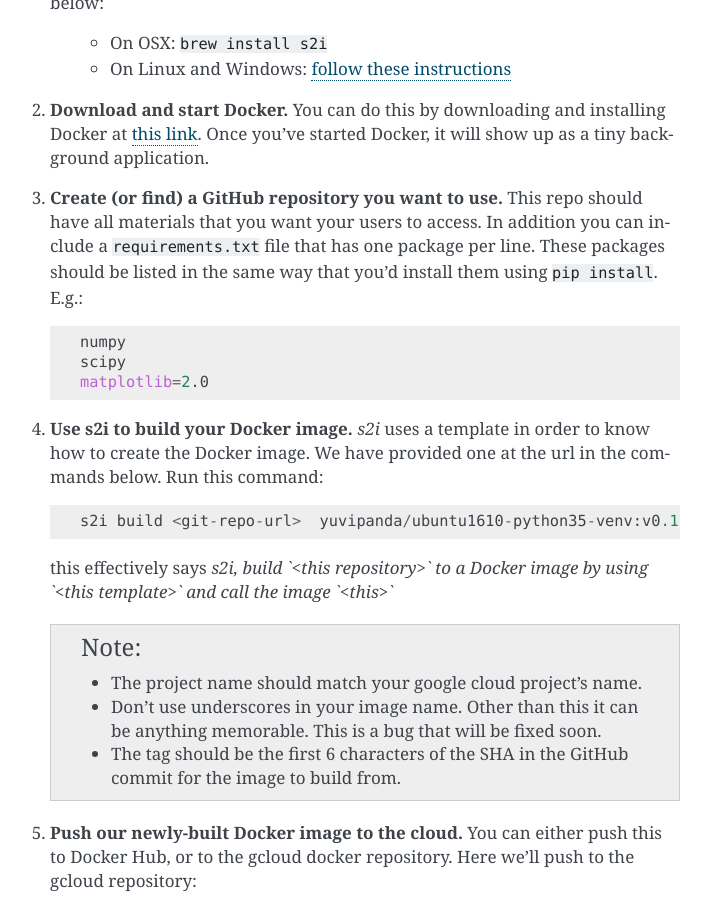
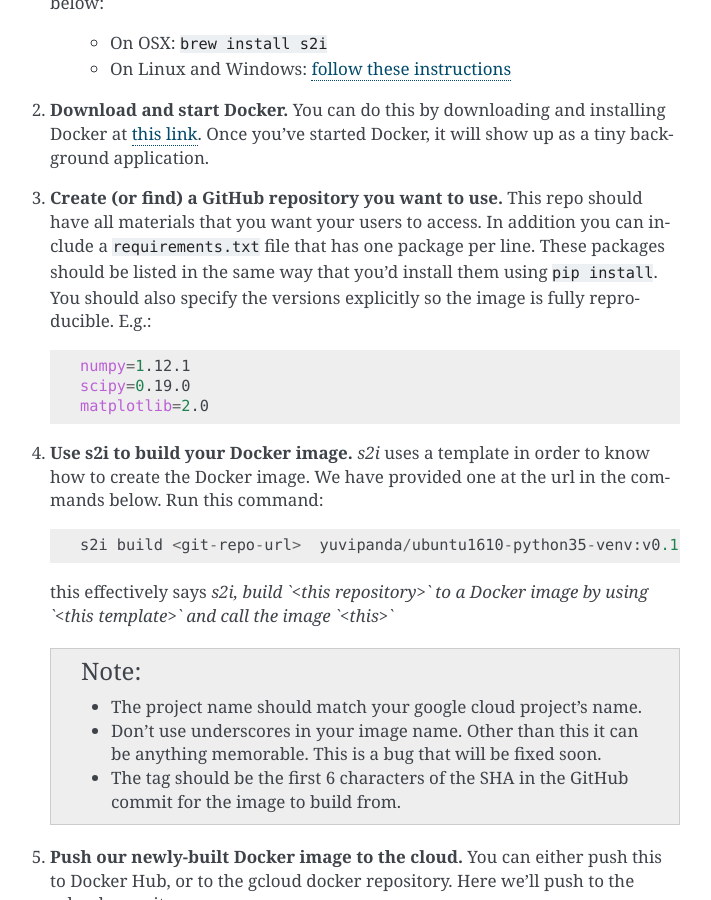
Before and after one commit to jupyterhub/zero-to-jupyterhub-k8s, a Sphinx documentation site: the page built from doc/source/extending.rst, in a window 1280 px wide and 900 px high, scrolled down 1930 px. Shown: the whole window, without its empty margins (400-1111 px from the left). Built offline with Sphinx 7.4.7, drawn with Linux system fonts in a browser that asks for light colours.

Commit message:
Explicitly specify versions in requirements.txt

```diff
--- a/doc/source/extending.rst
+++ b/doc/source/extending.rst
@@ -92,12 +92,13 @@ configure JupyterHub to build off of this image.
    have all materials that you want your users to access. In addition you can
    include a ``requirements.txt`` file that has one package per line. These
    packages should be listed in the same way that you’d install them using
-   ``pip install``. E.g.:
+   ``pip install``. You should also specify the versions explicitly so the image is
+   fully reproducible. E.g.:
 
    .. code-block:: bash
 
-          numpy
-          scipy
+          numpy=1.12.1
+          scipy=0.19.0
           matplotlib=2.0
 
 4. **Use s2i to build your Docker image.** `s2i` uses a template in order to
```
